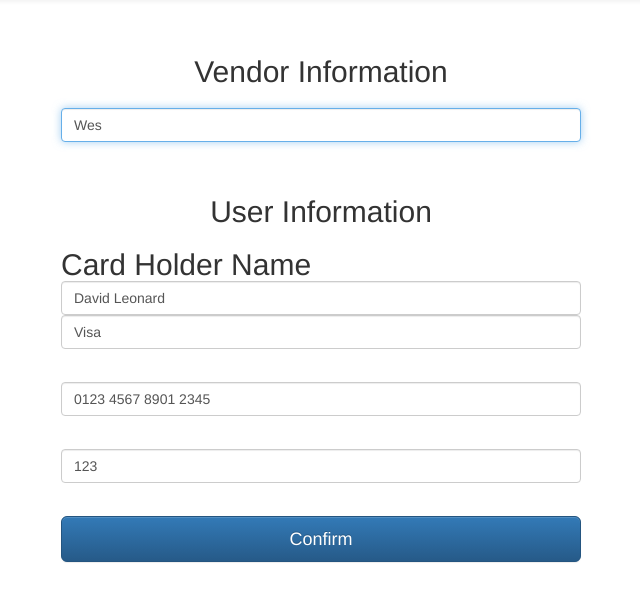
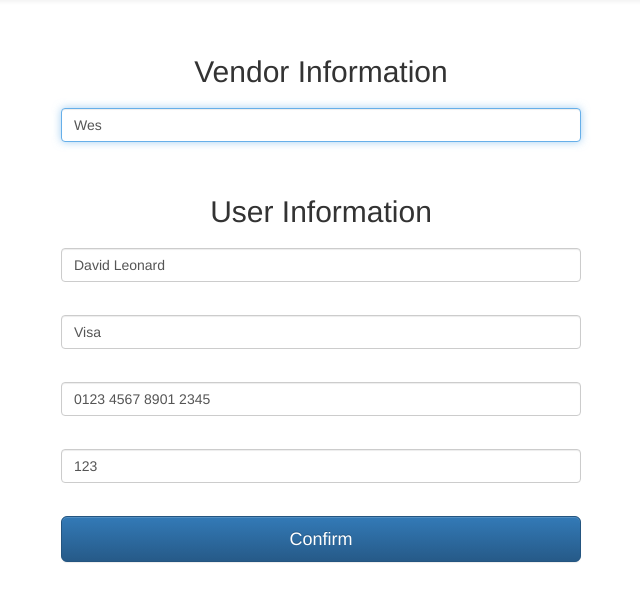
Before and after one commit to DrkSephy/set-revisited, a Django app: page /set/bank/ in a window 1280 px wide. Shown: the part 52-654 px from the top of the page, without its empty margins (319-959 px from the left). Run offline with Django 3.2, Linux system fonts and the light colour scheme; some libraries are stand-ins or nearby versions.

Commit message:
Working on fixing bank form template

```diff
--- a/set/app/templates/app/bank.html
+++ b/set/app/templates/app/bank.html
@@ -27,10 +27,8 @@
 
           <h2> User Information <h2>
 
-          <div>
-            <span style="float: left"> Card Holder Name </span>
-            <input style="float: right" type="text" name="name" class="form-control" placeholder="David Leonard" value="David Leonard" required autofocus>
-          </div>
+
+          <input type="text" name="name" class="form-control" placeholder="David Leonard" value="David Leonard" required autofocus>
 
           <br>
 
```
